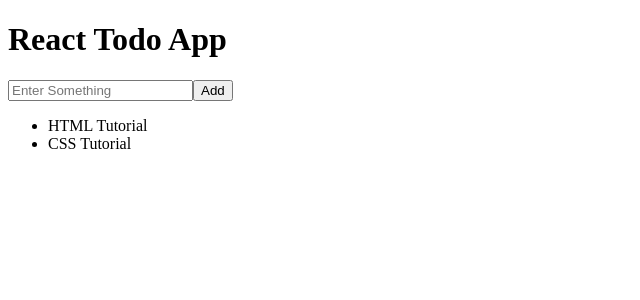
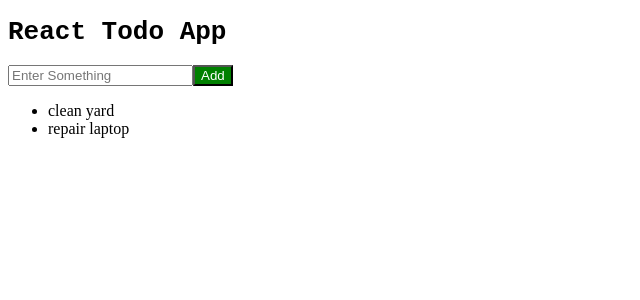
Before and after one commit to beiweitemderbeste/todo-app, a React (Vite) app: page / in a window 1280 px wide. Shown: the top 300 px of the page, without its empty margins (0-640 px from the left). Built offline with nearby package versions, Linux system fonts and the light colour scheme.

Commit message:
adding ids to todos

```diff
--- a/package.json
+++ b/package.json
@@ -11,7 +11,9 @@
   },
   "dependencies": {
     "react": "^18.2.0",
-    "react-dom": "^18.2.0"
+    "react-dom": "^18.2.0",
+    "styled-components": "^6.0.7",
+    "uuid": "^9.0.0"
   },
   "devDependencies": {
     "@types/react": "^18.2.15",
--- a/src/App.jsx
+++ b/src/App.jsx
@@ -1,14 +1,26 @@
 import { useState } from "react";
+import styled from "styled-components";
 
 import InputForm from "./components/InputForm";
 import TodoList from "./components/TodoList";
 
 function App() {
-  const [todos, setTodos] = useState(["HTML Tutorial", "CSS Tutorial"]);
+  const [todos, setTodos] = useState([
+    {
+      id: 1,
+      title: "clean yard",
+      status: false,
+    },
+    {
+      id: 2,
+      title: "repair laptop",
+      status: false,
+    },
+  ]);
 
   return (
     <>
-      <h1>React Todo App</h1>
+      <StyledH1>React Todo App</StyledH1>
       <InputForm todos={todos} setTodos={setTodos} />
       <TodoList todos={todos} setTodos={setTodos} />
     </>
@@ -16,3 +28,7 @@ function App() {
 }
 
 export default App;
+
+const StyledH1 = styled.h1`
+  font-family: monospace;
+`;
--- a/src/components/InputForm.jsx
+++ b/src/components/InputForm.jsx
@@ -1,4 +1,6 @@
 import { useState } from "react";
+import styled from "styled-components";
+import { v4 as uuidv4 } from "uuid";
 
 export default function InputForm({ todos, setTodos }) {
   const [todoItem, setTodoItem] = useState("");
@@ -14,7 +16,12 @@ export default function InputForm({ todos, setTodos }) {
 
   const addTodoItem = (todo) => {
     if (todo.trim() !== "") {
-      setTodos([...todos, todo]);
+      const newTodo = {
+        id: uuidv4(),
+        title: todo,
+        status: false,
+      };
+      setTodos([...todos, newTodo]);
       setTodoItem("");
     }
   };
@@ -27,7 +34,12 @@ export default function InputForm({ todos, setTodos }) {
         onChange={handleChange}
         placeholder="Enter Something"
       />
-      <button type="submit">Add</button>
+      <StyledButton type="submit">Add</StyledButton>
     </form>
   );
 }
+
+const StyledButton = styled.button`
+  background-color: green;
+  color: white;
+`;
--- a/src/components/TodoList.jsx
+++ b/src/components/TodoList.jsx
@@ -1,11 +1,9 @@
-import { useState } from "react";
-
 export default function TodoList({ todos }) {
   return (
     <>
       <ul>
         {todos.map((todo) => (
-          <li key={todo}>{todo}</li>
+          <li key={todo.id}>{todo.title}</li>
         ))}
       </ul>
     </>
```
Also changed, not shown: 1 other file (tests, documents, lock files or other folders).
